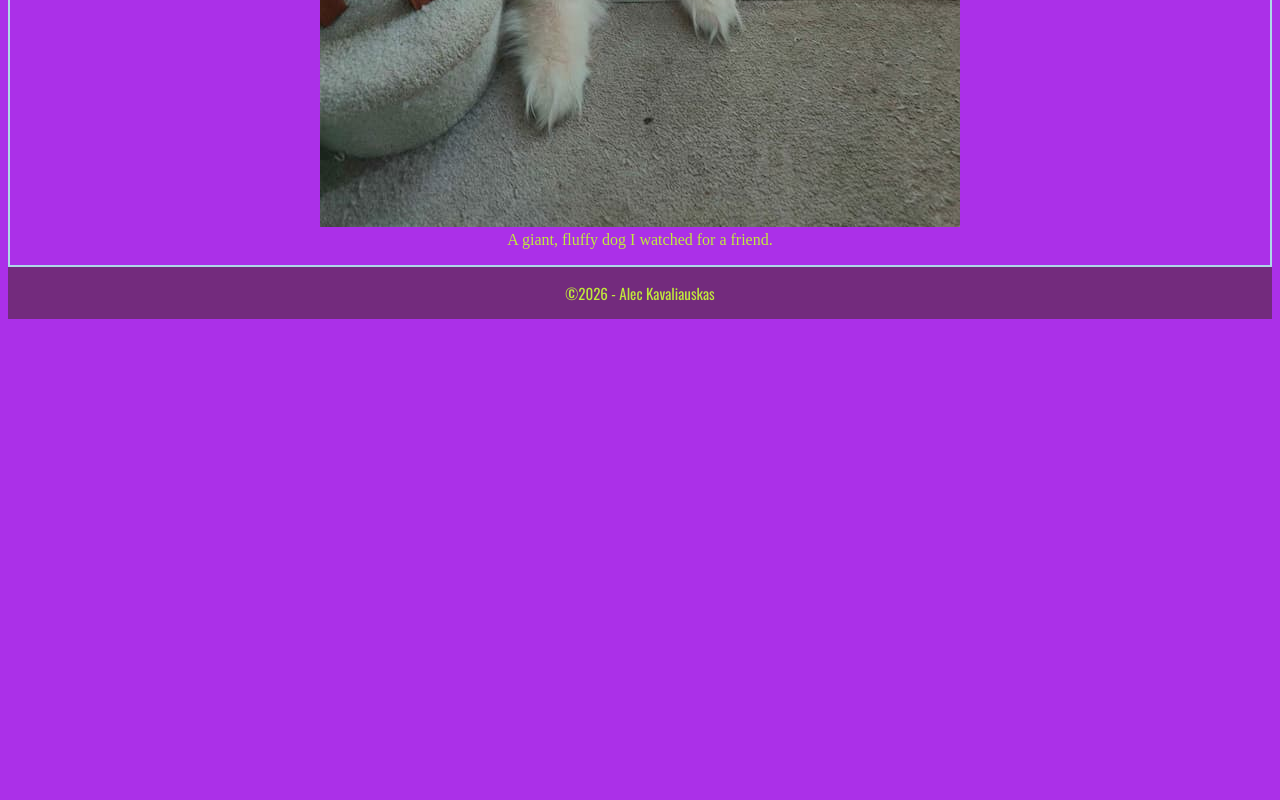
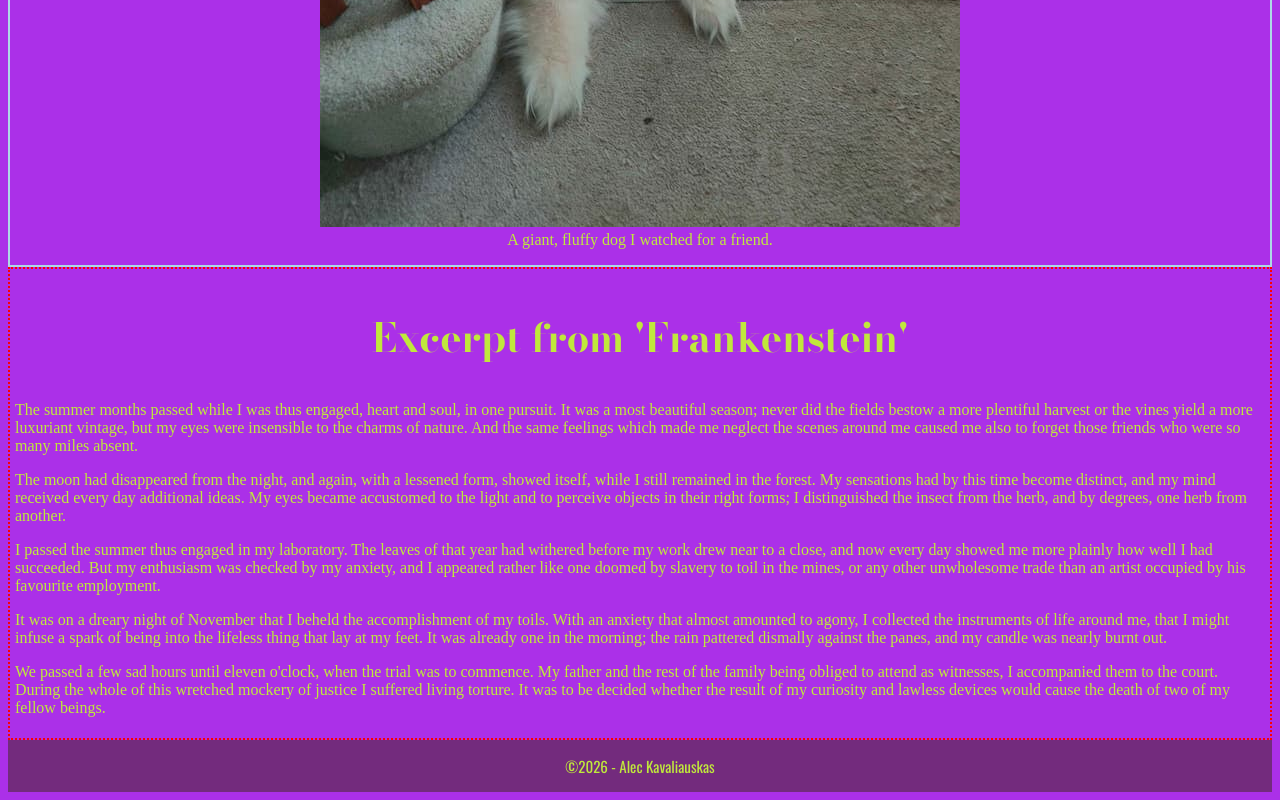
Before and after one commit to rvcc-grid/fa26-about-me-a301k, a plain HTML site: page index.html in a window 1280 px wide. Shown: the part 3779-4579 px from the top of the page. Before the commit the page ends 4106 px from the top, so only its background shows below. Drawn offline with nearby package versions, Linux system fonts and the light colour scheme.

Commit message:
Adding article

```diff
--- a/css/style.css
+++ b/css/style.css
@@ -54,3 +54,10 @@ footer{
 #gallery figure{
     text-align: center;
 }
+
+#lit{
+    padding: 5px;
+    border: 2px dotted red;
+    margin: 0 auto;
+    max-width: 100%;
+}
--- a/index.html
+++ b/index.html
@@ -75,6 +75,24 @@
             </figure>
         </section>
 
+        <article id="lit">
+            <h2>Excerpt from 'Frankenstein'</h2>
+
+            <div>
+
+                <p>The summer months passed while I was thus engaged, heart and soul, in one pursuit. It was a most beautiful season; never did the fields bestow a more plentiful harvest or the vines yield a more luxuriant vintage, but my eyes were insensible to the charms of nature. And the same feelings which made me neglect the scenes around me caused me also to forget those friends who were so many miles absent.</p>
+
+                <p>The moon had disappeared from the night, and again, with a lessened form, showed itself, while I still remained in the forest. My sensations had by this time become distinct, and my mind received every day additional ideas. My eyes became accustomed to the light and to perceive objects in their right forms; I distinguished the insect from the herb, and by degrees, one herb from another.</p>
+
+                <p>I passed the summer thus engaged in my laboratory. The leaves of that year had withered before my work drew near to a close, and now every day showed me more plainly how well I had succeeded. But my enthusiasm was checked by my anxiety, and I appeared rather like one doomed by slavery to toil in the mines, or any other unwholesome trade than an artist occupied by his favourite employment.</p>
+
+                <p>It was on a dreary night of November that I beheld the accomplishment of my toils. With an anxiety that almost amounted to agony, I collected the instruments of life around me, that I might infuse a spark of being into the lifeless thing that lay at my feet. It was already one in the morning; the rain pattered dismally against the panes, and my candle was nearly burnt out.</p>
+
+                <p>We passed a few sad hours until eleven o'clock, when the trial was to commence. My father and the rest of the family being obliged to attend as witnesses, I accompanied them to the court. During the whole of this wretched mockery of justice I suffered living torture. It was to be decided whether the result of my curiosity and lawless devices would cause the death of two of my fellow beings.</p>
+
+            </div>
+        </article>
+
     </main>
     <footer>
 
```
